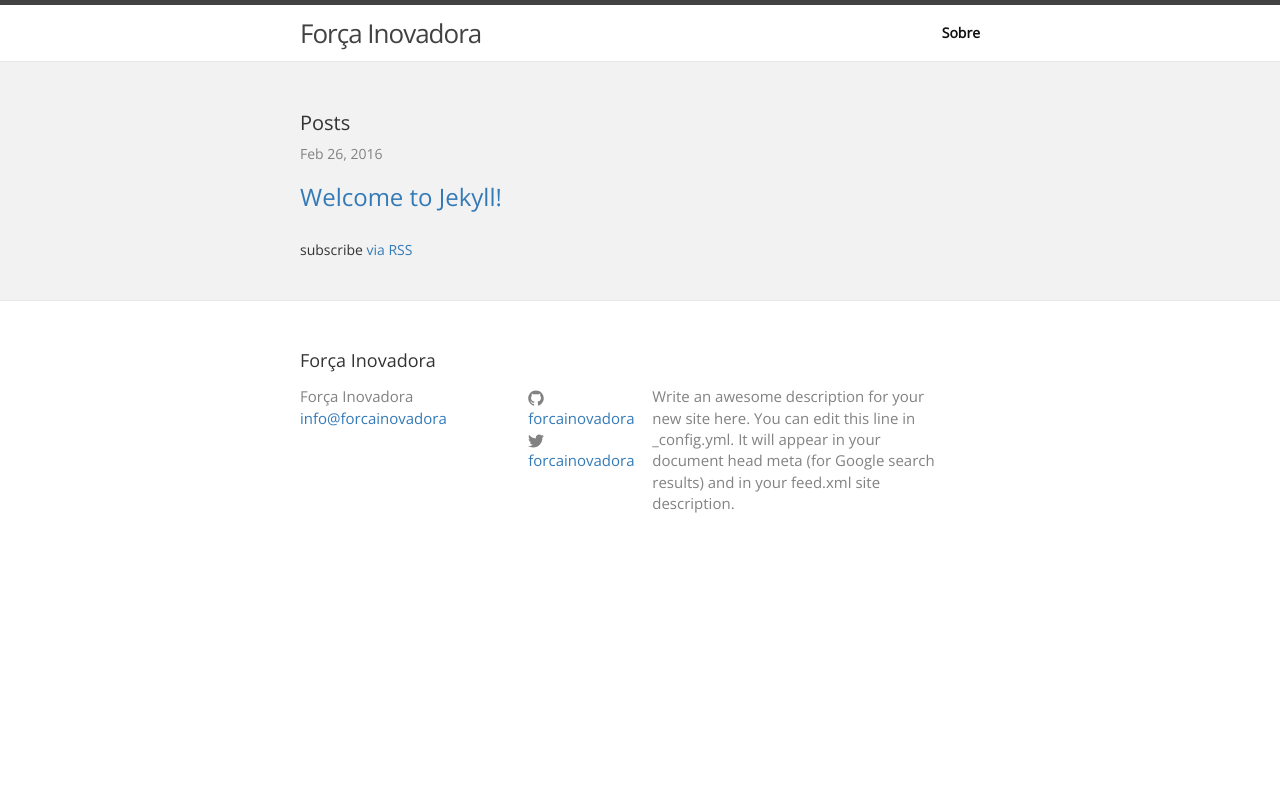
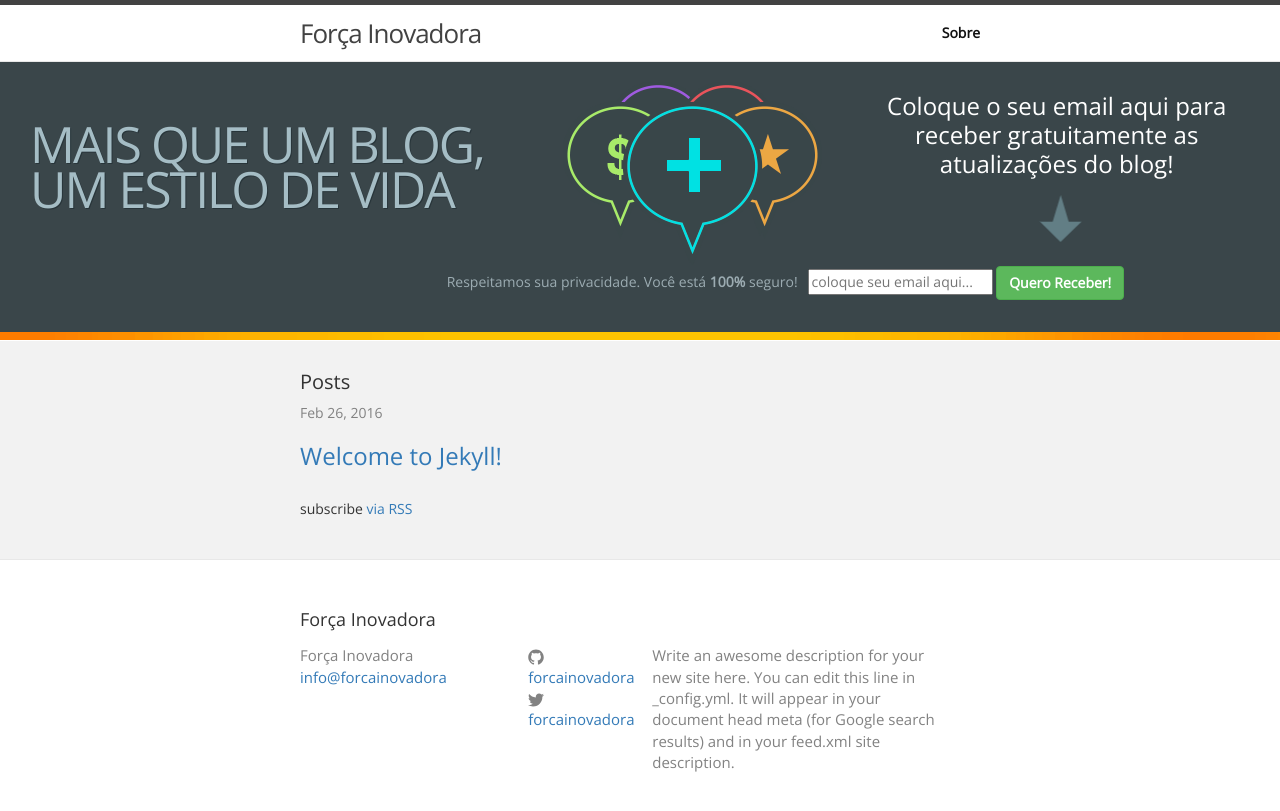
Before and after one commit to gabspereira/uniegabpereira.github.io, a Jekyll site: the page built from index.html, in a window 1280 px wide. Shown: the top 811 px of the page. Built offline with Jekyll 4.4.1, drawn with Linux system fonts in a browser that asks for light colours; nearby versions of some CDN libraries; comment, search, counter and statistics services are not loaded.

Commit message:
Added mailchimp banner!

```diff
--- /dev/null
+++ b/_includes/gatilho_principal.html
@@ -0,0 +1,56 @@
+<!-- Begin MailChimp Signup Form -->
+<link href="//cdn-images.mailchimp.com/embedcode/horizontal-slim-10_7.css" rel="stylesheet" type="text/css">
+<style type="text/css">
+	#banner_header{
+		color: #a5bdc5;
+		float: left;
+		padding-top: 40px;
+		font-size: 50px;
+		text-shadow: #28353a 1px 1px 0;
+		letter-spacing: -2px;
+		line-height: 90%;}
+
+	#banner_text{
+		color: #fff;
+		font-size: 24px;
+		text-align: center;
+		line-height: 120%;
+		float: left;
+		padding: 30px 0 70px;
+		background: url(img/seta_baixo.png) no-repeat center 20%;
+	}
+
+	#banner{
+		padding-bottom: 5px;
+		margin-bottom: 30px;
+		border-bottom: 1px solid #fff;
+		background: #3A464A url(img/seta_baixo.png) 0 bottom repeat-x;
+	}
+
+	#banner_inferior{
+		float: right;
+		padding-bottom: 20px;
+	}
+
+	#banner_img{
+		margin-top: 20px;
+	}
+	/* Add your own MailChimp form style overrides in your site stylesheet or in this style block.
+	   We recommend moving this block and the preceding CSS link to the HEAD of your HTML file. */
+</style>
+<div id="banner" class="col-md-12 col-xs-12">
+	<div class="col-md-5 block-center"><h1 id="banner_header">MAIS QUE UM BLOG, UM ESTILO DE VIDA</h1></div>
+	<div class="col-md-3 col-xs-12"><img class=" center-block" id="banner_img" src="img/mktmail.png"></div>
+	<div class="col-md-4"><p for="mce-EMAIL" id="banner_text">Coloque o seu email aqui para receber gratuitamente as atualizações do blog!</p></div>
+		<div id="banner_inferior" class="form-group col-md-8 col-md-offset-4 col-xs-12">
+			<form action="//forcainovadora.us13.list-manage.com/subscribe/post?u=642caad04f860b9c091295e15&amp;id=0de4b4bfcd" method="post" id="mc-embedded-subscribe-form" name="mc-embedded-subscribe-form" class="form-inline" target="_blank" novalidate>
+			    <span style="color: #9cacb2;margin-right: 10px;">Respeitamos sua privacidade. Você está<strong> 100% </strong>seguro!</span><input type="email" value="" name="EMAIL" class="email" id="mce-EMAIL" placeholder="coloque seu email aqui..." required>
+			    <!-- real people should not fill this in and expect good things - do not remove this or risk form bot signups-->
+			    		<div style="position: absolute; left: -5000px;" aria-hidden="true"><input type="email" name="b_642caad04f860b9c091295e15_0de4b4bfcd" tabindex="-1" value=""></div>
+			    		<input style="font-weight: 700;" type="submit" value="Quero Receber!" name="subscribe" id="mc-embedded-subscribe" class="btn btn-success">
+
+					</div>
+			</form>
+	</div>
+
+<!--End mc_embed_signup-->
--- a/_layouts/default.html
+++ b/_layouts/default.html
@@ -6,7 +6,7 @@
   <body style='font-family: "Open Sans", sans-serif;'>
 
     {% include header.html %}
-
+    {% include gatilho_principal.html %}
     <div class="page-content" style="background-color: rgb(242, 242, 242);">
       <div class="wrapper">
         {{ content }}
```
Also changed, not shown: img/mktmail.png (added), img/seta_baixo.png (added), 3 other files.
